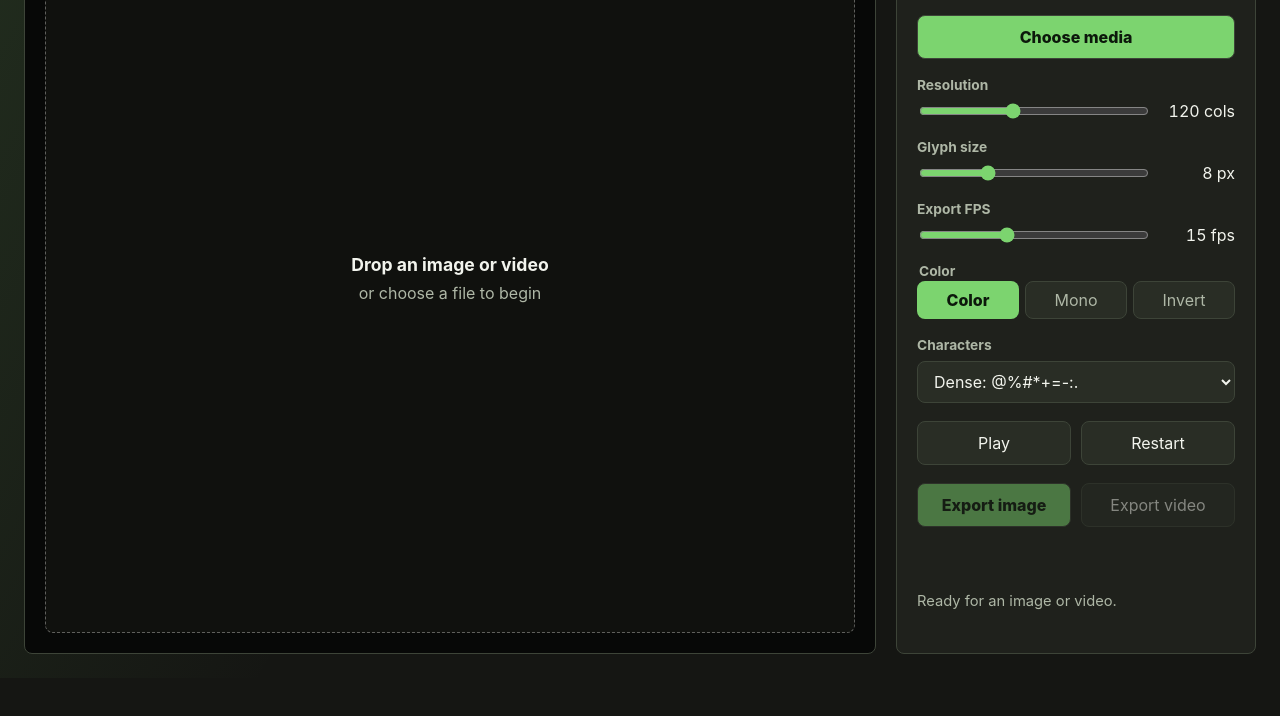
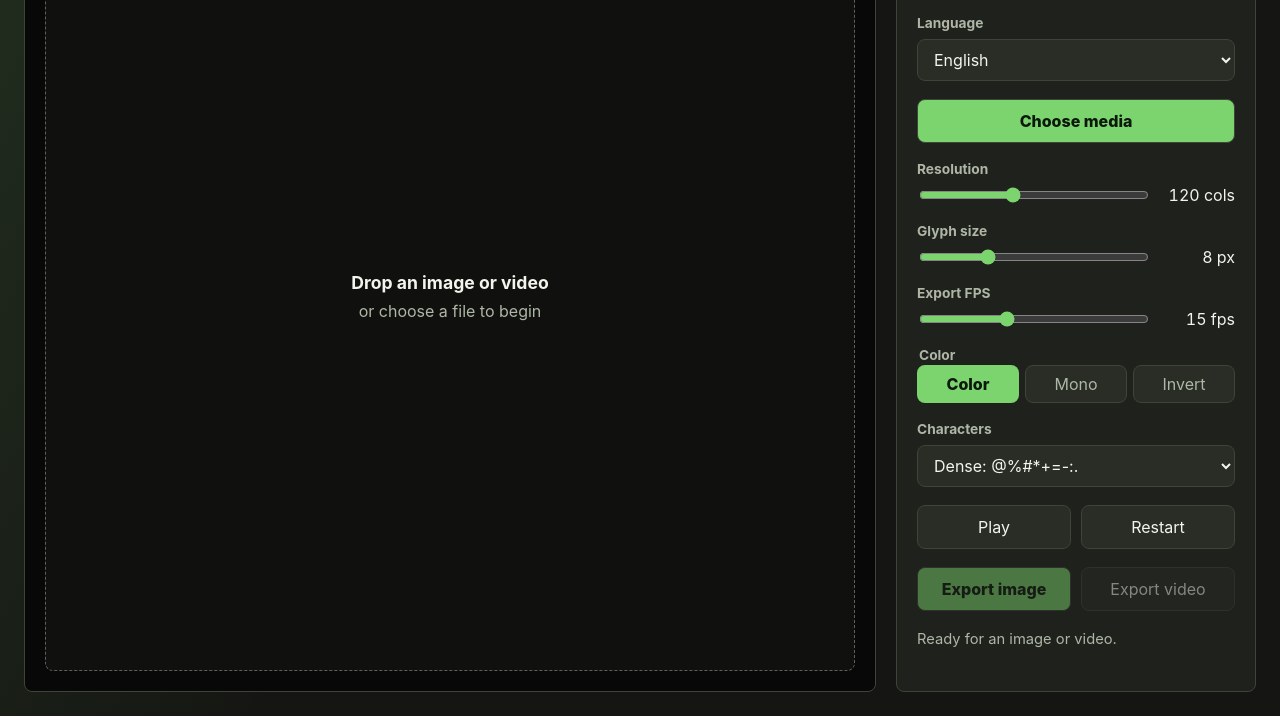
Before and after one commit to Alex108Q/AsciiForge, an Electron app: page index.html in a window 1280 px wide. Shown: the part 122-838 px from the top of the page. Before the commit the page ends 800 px from the top, so only its background shows below. Drawn offline with Linux system fonts and the light colour scheme.

Commit message:
Language support

```diff
--- a/app.js
+++ b/app.js
@@ -12,6 +12,7 @@ const elements = {
   fontSizeValue: document.querySelector("#fontSizeValue"),
   fps: document.querySelector("#fps"),
   fpsValue: document.querySelector("#fpsValue"),
+  language: document.querySelector("#language"),
   charset: document.querySelector("#charset"),
   colorModes: document.querySelectorAll("input[name='colorMode']"),
   videoTools: document.querySelector("#videoTools"),
@@ -22,9 +23,92 @@ const elements = {
   status: document.querySelector("#status"),
 };
 
+const translations = {
+  en: {
+    appLabel: "ASCII generator",
+    previewLabel: "ASCII preview",
+    controlsLabel: "Export controls",
+    dropTitle: "Drop an image or video",
+    dropSubtitle: "or choose a file to begin",
+    headline: "ASCII image and video exporter",
+    noFile: "No file",
+    language: "Language",
+    chooseMedia: "Choose media",
+    resolution: "Resolution",
+    glyphSize: "Glyph size",
+    exportFps: "Export FPS",
+    color: "Color",
+    colorModeColor: "Color",
+    colorModeMono: "Mono",
+    colorModeInvert: "Invert",
+    characters: "Characters",
+    charsetDense: "Dense: @%#*+=-:. ",
+    charsetBlocks: "Blocks: []{} ",
+    charsetMinimal: "Minimal: #+. ",
+    charsetBinary: "Binary: 10 ",
+    play: "Play",
+    pause: "Pause",
+    restart: "Restart",
+    exportImage: "Export image",
+    exportVideo: "Export video",
+    ready: "Ready for an image or video.",
+    imageLoaded: "Image loaded. Adjust settings and export.",
+    videoLoaded: "Video loaded. Preview a frame or export ASCII video.",
+    invalidFile: "Please choose an image or video file.",
+    imageExportFailed: "Image export failed.",
+    imageExported: "ASCII image exported as PNG.",
+    recorderUnsupported: "This browser cannot export recorded canvas video.",
+    exportingFrame: "Exporting frame {current} of {total}...",
+    videoExported: "ASCII video exported as WebM.",
+    columnsUnit: "cols",
+    pixelsUnit: "px",
+    fpsUnit: "fps",
+  },
+  de: {
+    appLabel: "ASCII-Generator",
+    previewLabel: "ASCII-Vorschau",
+    controlsLabel: "Export-Einstellungen",
+    dropTitle: "Bild oder Video hier ablegen",
+    dropSubtitle: "oder Datei auswaehlen",
+    headline: "ASCII-Bild- und Video-Exporter",
+    noFile: "Keine Datei",
+    language: "Sprache",
+    chooseMedia: "Datei auswaehlen",
+    resolution: "Aufloesung",
+    glyphSize: "Zeichengroesse",
+    exportFps: "Export-FPS",
+    color: "Farbe",
+    colorModeColor: "Farbe",
+    colorModeMono: "Mono",
+    colorModeInvert: "Invertiert",
+    characters: "Zeichen",
+    charsetDense: "Dicht: @%#*+=-:. ",
+    charsetBlocks: "Bloecke: []{} ",
+    charsetMinimal: "Minimal: #+. ",
+    charsetBinary: "Binaer: 10 ",
+    play: "Abspielen",
+    pause: "Pause",
+    restart: "Neu starten",
+    exportImage: "Bild exportieren",
+    exportVideo: "Video exportieren",
+    ready: "Bereit fuer ein Bild oder Video.",
+    imageLoaded: "Bild geladen. Einstellungen anpassen und exportieren.",
+    videoLoaded: "Video geladen. Vorschau ansehen oder ASCII-Video exportieren.",
+    invalidFile: "Bitte ein Bild oder Video auswaehlen.",
+    imageExportFailed: "Bildexport fehlgeschlagen.",
+    imageExported: "ASCII-Bild als PNG exportiert.",
+    recorderUnsupported: "Dieser Browser kann kein Canvas-Video exportieren.",
+    exportingFrame: "Exportiere Frame {current} von {total}...",
+    videoExported: "ASCII-Video als WebM exportiert.",
+    columnsUnit: "Sp.",
+    pixelsUnit: "px",
+    fpsUnit: "fps",
+  },
+};
+
 const charsets = {
   dense: "@%#*+=-:. ",
-  blocks: "█▓▒░ ",
+  blocks: "[]{} ",
   minimal: "#+. ",
   binary: "10 ",
 };
@@ -36,6 +120,45 @@ let mediaType = null;
 let sourceReady = false;
 let animationId = null;
 let exportInProgress = false;
+let activeStatusKey = "ready";
+let activeStatusValues = {};
+let currentLanguage = localStorage.getItem("asciiforge-language") || navigator.language.slice(0, 2);
+
+if (!translations[currentLanguage]) {
+  currentLanguage = "en";
+}
+
+function t(key, values = {}) {
+  const template = translations[currentLanguage]?.[key] || translations.en[key] || key;
+  return Object.entries(values).reduce(
+    (message, [name, value]) => message.replaceAll(`{${name}}`, value),
+    template
+  );
+}
+
+function applyLanguage() {
+  document.documentElement.lang = currentLanguage;
+  elements.language.value = currentLanguage;
+
+  document.querySelectorAll("[data-i18n]").forEach((node) => {
+    node.textContent = t(node.dataset.i18n);
+  });
+
+  document.querySelectorAll("[data-i18n-attr]").forEach((node) => {
+    node.dataset.i18nAttr.split(",").forEach((pair) => {
+      const [attribute, key] = pair.split(":");
+      node.setAttribute(attribute.trim(), t(key.trim()));
+    });
+  });
+
+  if (!sourceReady) {
+    elements.fileBadge.textContent = t("noFile");
+  }
+
+  elements.playPause.textContent = elements.video.paused ? t("play") : t("pause");
+  updateControlLabels();
+  setStatusKey(activeStatusKey, activeStatusValues, elements.status.classList.contains("error"));
+}
 
 function getSettings() {
   return {
@@ -52,10 +175,16 @@ function setStatus(message, isError = false) {
   elements.status.classList.toggle("error", isError);
 }
 
+function setStatusKey(key, values = {}, isError = false) {
+  activeStatusKey = key;
+  activeStatusValues = values;
+  setStatus(t(key, values), isError);
+}
+
 function updateControlLabels() {
-  elements.resolutionValue.textContent = `${elements.resolution.value} cols`;
-  elements.fontSizeValue.textContent = `${elements.fontSize.value} px`;
-  elements.fpsValue.textContent = `${elements.fps.value} fps`;
+  elements.resolutionValue.textContent = `${elements.resolution.value} ${t("columnsUnit")}`;
+  elements.fontSizeValue.textContent = `${elements.fontSize.value} ${t("pixelsUnit")}`;
+  elements.fpsValue.textContent = `${elements.fps.value} ${t("fpsUnit")}`;
 }
 
 function setUiForMedia(type, fileName) {
@@ -66,8 +195,8 @@ function setUiForMedia(type, fileName) {
   elements.videoTools.hidden = type !== "video";
   elements.exportImage.disabled = false;
   elements.exportVideo.disabled = type !== "video";
-  elements.playPause.textContent = "Play";
-  setStatus(type === "video" ? "Video loaded. Preview a frame or export ASCII video." : "Image loaded. Adjust settings and export.");
+  elements.playPause.textContent = t("play");
+  setStatusKey(type === "video" ? "videoLoaded" : "imageLoaded");
 }
 
 function clearObjectUrls() {
@@ -78,7 +207,7 @@ function clearObjectUrls() {
 function handleFile(file) {
   if (!file) return;
   if (!file.type.startsWith("image/") && !file.type.startsWith("video/")) {
-    setStatus("Please choose an image or video file.", true);
+    setStatusKey("invalidFile", {}, true);
     return;
   }
 
@@ -203,11 +332,11 @@ function exportImage() {
   renderAscii(source);
   elements.canvas.toBlob((blob) => {
     if (!blob) {
-      setStatus("Image export failed.", true);
+      setStatusKey("imageExportFailed", {}, true);
       return;
     }
     downloadBlob(blob, "ascii-image.png");
-    setStatus("ASCII image exported as PNG.");
+    setStatusKey("imageExported");
   }, "image/png");
 }
 
@@ -235,7 +364,7 @@ function seekVideo(time) {
 async function exportVideo() {
   if (mediaType !== "video" || exportInProgress) return;
   if (!("MediaRecorder" in window)) {
-    setStatus("This browser cannot export recorded canvas video.", true);
+    setStatusKey("recorderUnsupported", {}, true);
     return;
   }
 
@@ -268,7 +397,10 @@ async function exportVideo() {
     const time = Math.min(duration, frame / settings.fps);
     await seekVideo(time);
     renderAscii(elements.video);
-    setStatus(`Exporting frame ${Math.min(frame + 1, frameCount + 1)} of ${frameCount + 1}...`);
+    setStatusKey("exportingFrame", {
+      current: Math.min(frame + 1, frameCount + 1),
+      total: frameCount + 1,
+    });
     await wait(1000 / settings.fps);
   }
 
@@ -278,10 +410,16 @@ async function exportVideo() {
   exportInProgress = false;
   elements.exportVideo.disabled = false;
   elements.exportImage.disabled = false;
-  setStatus("ASCII video exported as WebM.");
+  setStatusKey("videoExported");
 }
 
 elements.fileInput.addEventListener("change", (event) => handleFile(event.target.files[0]));
+
+elements.language.addEventListener("change", () => {
+  currentLanguage = elements.language.value;
+  localStorage.setItem("asciiforge-language", currentLanguage);
+  applyLanguage();
+});
 
 document.addEventListener("dragover", (event) => {
   event.preventDefault();
@@ -309,18 +447,18 @@ elements.playPause.addEventListener("click", async () => {
   if (mediaType !== "video") return;
   if (elements.video.paused) {
     await elements.video.play();
-    elements.playPause.textContent = "Pause";
+    elements.playPause.textContent = t("pause");
     loopPreview();
   } else {
     elements.video.pause();
-    elements.playPause.textContent = "Play";
+    elements.playPause.textContent = t("play");
   }
 });
 
 elements.restart.addEventListener("click", async () => {
   if (mediaType !== "video") return;
   elements.video.pause();
-  elements.playPause.textContent = "Play";
+  elements.playPause.textContent = t("play");
   await seekVideo(0);
   renderAscii(elements.video);
 });
@@ -328,5 +466,5 @@ elements.restart.addEventListener("click", async () => {
 elements.exportImage.addEventListener("click", exportImage);
 elements.exportVideo.addEventListener("click", exportVideo);
 
-updateControlLabels();
+applyLanguage();
 drawBackground(getSettings());
--- a/index.html
+++ b/index.html
@@ -8,33 +8,41 @@
   </head>
   <body>
     <main class="app-shell">
-      <section class="workspace" aria-label="ASCII generator">
+      <section class="workspace" aria-label="ASCII generator" data-i18n-attr="aria-label:appLabel">
         <div class="preview-stage">
-          <canvas id="asciiCanvas" width="960" height="540" aria-label="ASCII preview"></canvas>
+          <canvas id="asciiCanvas" width="960" height="540" aria-label="ASCII preview" data-i18n-attr="aria-label:previewLabel"></canvas>
           <div id="dropZone" class="drop-zone">
             <div>
-              <strong>Drop an image or video</strong>
-              <span>or choose a file to begin</span>
+              <strong data-i18n="dropTitle">Drop an image or video</strong>
+              <span data-i18n="dropSubtitle">or choose a file to begin</span>
             </div>
           </div>
         </div>
 
-        <aside class="controls" aria-label="Export controls">
+        <aside class="controls" aria-label="Export controls" data-i18n-attr="aria-label:controlsLabel">
           <div class="brand">
             <div>
               <p>AsciiForge</p>
-              <h1>ASCII image and video exporter</h1>
+              <h1 data-i18n="headline">ASCII image and video exporter</h1>
             </div>
-            <span id="fileBadge">No file</span>
+            <span id="fileBadge" data-i18n="noFile">No file</span>
+          </div>
+
+          <div class="control-group">
+            <label for="language" data-i18n="language">Language</label>
+            <select id="language">
+              <option value="en">English</option>
+              <option value="de">Deutsch</option>
+            </select>
           </div>
 
           <label class="file-picker">
             <input id="fileInput" type="file" accept="image/*,video/*" />
-            <span>Choose media</span>
+            <span data-i18n="chooseMedia">Choose media</span>
           </label>
 
           <div class="control-group">
-            <label for="resolution">Resolution</label>
+            <label for="resolution" data-i18n="resolution">Resolution</label>
             <div class="range-row">
               <input id="resolution" type="range" min="40" max="240" value="120" />
               <output id="resolutionValue" for="resolution">120 cols</output>
@@ -42,7 +50,7 @@
           </div>
 
           <div class="control-group">
-            <label for="fontSize">Glyph size</label>
+            <label for="fontSize" data-i18n="glyphSize">Glyph size</label>
             <div class="range-row">
               <input id="fontSize" type="range" min="4" max="18" value="8" />
               <output id="fontSizeValue" for="fontSize">8 px</output>
@@ -50,7 +58,7 @@
           </div>
 
           <div class="control-group">
-            <label for="fps">Export FPS</label>
+            <label for="fps" data-i18n="exportFps">Export FPS</label>
             <div class="range-row">
               <input id="fps" type="range" min="6" max="30" value="15" />
               <output id="fpsValue" for="fps">15 fps</output>
@@ -58,42 +66,42 @@
           </div>
 
           <fieldset class="segmented">
-            <legend>Color</legend>
+            <legend data-i18n="color">Color</legend>
             <label>
               <input type="radio" name="colorMode" value="color" checked />
-              <span>Color</span>
+              <span data-i18n="colorModeColor">Color</span>
             </label>
             <label>
               <input type="radio" name="colorMode" value="mono" />
-              <span>Mono</span>
+              <span data-i18n="colorModeMono">Mono</span>
             </label>
             <label>
               <input type="radio" name="colorMode" value="invert" />
-              <span>Invert</span>
+              <span data-i18n="colorModeInvert">Invert</span>
             </label>
           </fieldset>
 
           <div class="control-group">
-            <label for="charset">Characters</label>
+            <label for="charset" data-i18n="characters">Characters</label>
             <select id="charset">
-              <option value="dense">Dense: @%#*+=-:. </option>
-              <option value="blocks">Blocks: █▓▒░ </option>
-              <option value="minimal">Minimal: #+. </option>
-              <option value="binary">Binary: 10 </option>
+              <option value="dense" data-i18n="charsetDense">Dense: @%#*+=-:. </option>
+              <option value="blocks" data-i18n="charsetBlocks">Blocks: []{} </option>
+              <option value="minimal" data-i18n="charsetMinimal">Minimal: #+. </option>
+              <option value="binary" data-i18n="charsetBinary">Binary: 10 </option>
             </select>
           </div>
 
           <div class="video-tools" id="videoTools" hidden>
-            <button id="playPause" type="button">Play</button>
-            <button id="restart" type="button">Restart</button>
+            <button id="playPause" type="button" data-i18n="play">Play</button>
+            <button id="restart" type="button" data-i18n="restart">Restart</button>
           </div>
 
           <div class="actions">
-            <button id="exportImage" type="button" disabled>Export image</button>
-            <button id="exportVideo" type="button" disabled>Export video</button>
+            <button id="exportImage" type="button" disabled data-i18n="exportImage">Export image</button>
+            <button id="exportVideo" type="button" disabled data-i18n="exportVideo">Export video</button>
           </div>
 
-          <p id="status" class="status">Ready for an image or video.</p>
+          <p id="status" class="status" data-i18n="ready">Ready for an image or video.</p>
         </aside>
       </section>
     </main>
```
